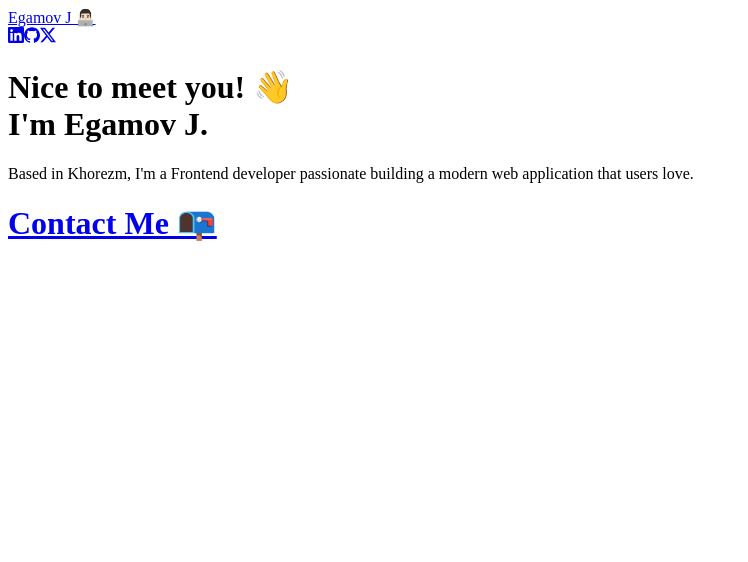
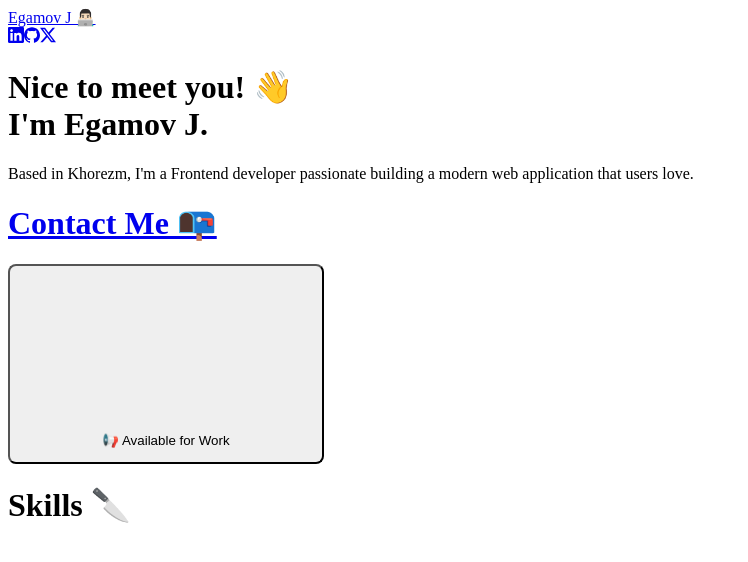
Before and after one commit to egamovj/next-portfolio, a Next.js app: page / in a window 1280 px wide. Shown: the top 562 px of the page, without its empty margins (0-748 px from the left). Built offline with nearby package versions, Linux system fonts and the light colour scheme.

Commit message:
hero section completed

```diff
--- a/app/(home)/components/HeroSection.tsx
+++ b/app/(home)/components/HeroSection.tsx
@@ -1,6 +1,8 @@
 /* eslint-disable react/no-unescaped-entities */
+import { MovingBorderBtn } from "@/components/ui/moving-border";
 import Link from "next/link";
 import React from "react";
+import Title from "./Title";
 
 export default function HeroSection() {
   return (
@@ -21,14 +23,11 @@
           href={"mailto:egamovj90@gmail.com"}
           className="inline-block group"
         >
-          <h1 className="text-3xl font-bold group-hover:text-green-400 transition-all">
-            Contact Me 📭
-          </h1>
-          <div className="w-40 h-2 bg-green-500 rounded-full"></div>
-          <div className="w-40 h-2 bg-indigo-500 rounded-full translate-x-2"></div>
+          <Title text="Contact Me 📭" className={""} />
         </Link>
       </div>
-      <div>
+
+      <div className="relative">
         <div className="w-72 h-72 space-y-3 -rotate-[30deg] relative">
           <div className="flex gap-3 translate-x-8">
             <div className="w-32 h-32 rounded-2xl bg-green-500"></div>
@@ -40,6 +39,11 @@
           </div>
           <div className="glow absolute top-[40%] right-1/2 -z-10"></div>
         </div>
+        <div className="absolute bottom-5 sm:bottom-14 left-0 sm:-left-10">
+          <MovingBorderBtn borderRadius="0.5rem" className="p-3 font-semibold">
+            <p>📢 Available for Work</p>
+          </MovingBorderBtn>
+        </div>
       </div>
     </div>
   );
--- /dev/null
+++ b/app/(home)/components/Skills.tsx
@@ -0,0 +1,10 @@
+import React from 'react'
+import Title from './Title'
+
+export default function Skills() {
+  return (
+    <div>
+      <Title text="Skills 🔪" className="flex flex-col items-center justify-center -rotate-6" />
+    </div>
+  )
+}
--- /dev/null
+++ b/app/(home)/components/Title.tsx
@@ -0,0 +1,13 @@
+import React from "react";
+
+export default function Title({text, className}:{text:string, className:string}) {
+  return (
+    <div className={className}>
+      <h1 className="text-3xl font-bold group-hover:text-green-400 transition-all">
+        {text}
+      </h1>
+      <div className="w-40 h-2 bg-green-500 rounded-full"></div>
+      <div className="w-40 h-2 bg-indigo-500 rounded-full translate-x-2"></div>
+    </div>
+  );
+}
--- a/app/(home)/page.tsx
+++ b/app/(home)/page.tsx
@@ -1,13 +1,20 @@
 import React from "react";
 import Navbar from "./components/Navbar";
 import HeroSection from "./components/HeroSection";
+import Skills from "./components/Skills";
 
 export default function page() {
   return (
-    <div className="min-h-screen bg-black overflow-hidden">
-      <div className="max-w-7xl mx-auto p-5">
-        <Navbar />
-        <HeroSection />
+    <div className="min-h-[400vh] bg-black overflow-hidden">
+      <div className="dark:bg-black bg-white dark:bg-grid-white/[0.05] bg-grid-black/[0.2] relative">
+        <div className="max-w-7xl mx-auto p-5 ">
+          <Navbar />
+          <HeroSection />
+        </div>
+        <div className="h-10 xl:h-32 bg-gradient-to-t from-black absolute -bottom-5 left-0 xl:bottom-0 w-full"></div>
+      </div>
+      <div className="max-w-7xl mx-auto p-5 mt-20">
+        <Skills />
       </div>
     </div>
   );
--- /dev/null
+++ b/components/ui/moving-border.tsx
@@ -0,0 +1,139 @@
+"use client";
+import React from "react";
+import {
+  motion,
+  useAnimationFrame,
+  useMotionTemplate,
+  useMotionValue,
+  useTransform,
+} from "framer-motion";
+import { useRef } from "react";
+import { cn } from "@/lib/utils";
+
+export function MovingBorderBtn({
+  borderRadius = "1.75rem",
+  children,
+  as: Component = "button",
+  containerClassName,
+  borderClassName,
+  duration,
+  className,
+  ...otherProps
+}: {
+  borderRadius?: string;
+  children: React.ReactNode;
+  as?: any;
+  containerClassName?: string;
+  borderClassName?: string;
+  duration?: number;
+  className?: string;
+  [key: string]: any;
+}) {
+  return (
+    <Component
+      className={cn(
+        "bg-transparent relative text-xl p-[1px] overflow-hidden ",
+        containerClassName
+      )}
+      style={{
+        borderRadius: borderRadius,
+      }}
+      {...otherProps}
+    >
+      <div
+        className="absolute inset-0"
+        style={{ borderRadius: `calc(${borderRadius} * 0.96)` }}
+      >
+        <MovingBorder duration={duration} rx="30%" ry="30%">
+          <div
+            className={cn(
+              "h-20 w-20 opacity-[0.8] bg-[radial-gradient(var(--sky-500)_40%,transparent_60%)]",
+              borderClassName
+            )}
+          />
+        </MovingBorder>
+      </div>
+
+      <div
+        className={cn(
+          "relative bg-slate-900/[0.8] border border-slate-800 backdrop-blur-xl text-white flex items-center justify-center w-full h-full text-sm antialiased",
+          className
+        )}
+        style={{
+          borderRadius: `calc(${borderRadius} * 0.96)`,
+        }}
+      >
+        {children}
+      </div>
+    </Component>
+  );
+}
+
+export const MovingBorder = ({
+  children,
+  duration = 2000,
+  rx,
+  ry,
+  ...otherProps
+}: {
+  children: React.ReactNode;
+  duration?: number;
+  rx?: string;
+  ry?: string;
+  [key: string]: any;
+}) => {
+  const pathRef = useRef<any>();
+  const progress = useMotionValue<number>(0);
+
+  useAnimationFrame((time) => {
+    const length = pathRef.current?.getTotalLength();
+    if (length) {
+      const pxPerMillisecond = length / duration;
+      progress.set((time * pxPerMillisecond) % length);
+    }
+  });
+
+  const x = useTransform(
+    progress,
+    (val) => pathRef.current?.getPointAtLength(val).x
+  );
+  const y = useTransform(
+    progress,
+    (val) => pathRef.current?.getPointAtLength(val).y
+  );
+
+  const transform = useMotionTemplate`translateX(${x}px) translateY(${y}px) translateX(-50%) translateY(-50%)`;
+
+  return (
+    <>
+      <svg
+        xmlns="http://www.w3.org/2000/svg"
+        preserveAspectRatio="none"
+        className="absolute h-full w-full"
+        width="100%"
+        height="100%"
+        {...otherProps}
+      >
+        <rect
+          fill="none"
+          width="100%"
+          height="100%"
+          rx={rx}
+          ry={ry}
+          ref={pathRef}
+        />
+      </svg>
+      <motion.div
+        style={{
+          position: "absolute",
+          top: 0,
+          left: 0,
+          display: "inline-block",
+          transform,
+        }}
+      >
+        {children}
+      </motion.div>
+    </>
+  );
+};
```
Also changed, not shown: components/ui/card-hover-effect.tsx (added, +111 -0 lines), tailwind.config.ts (+52 -9 lines).
